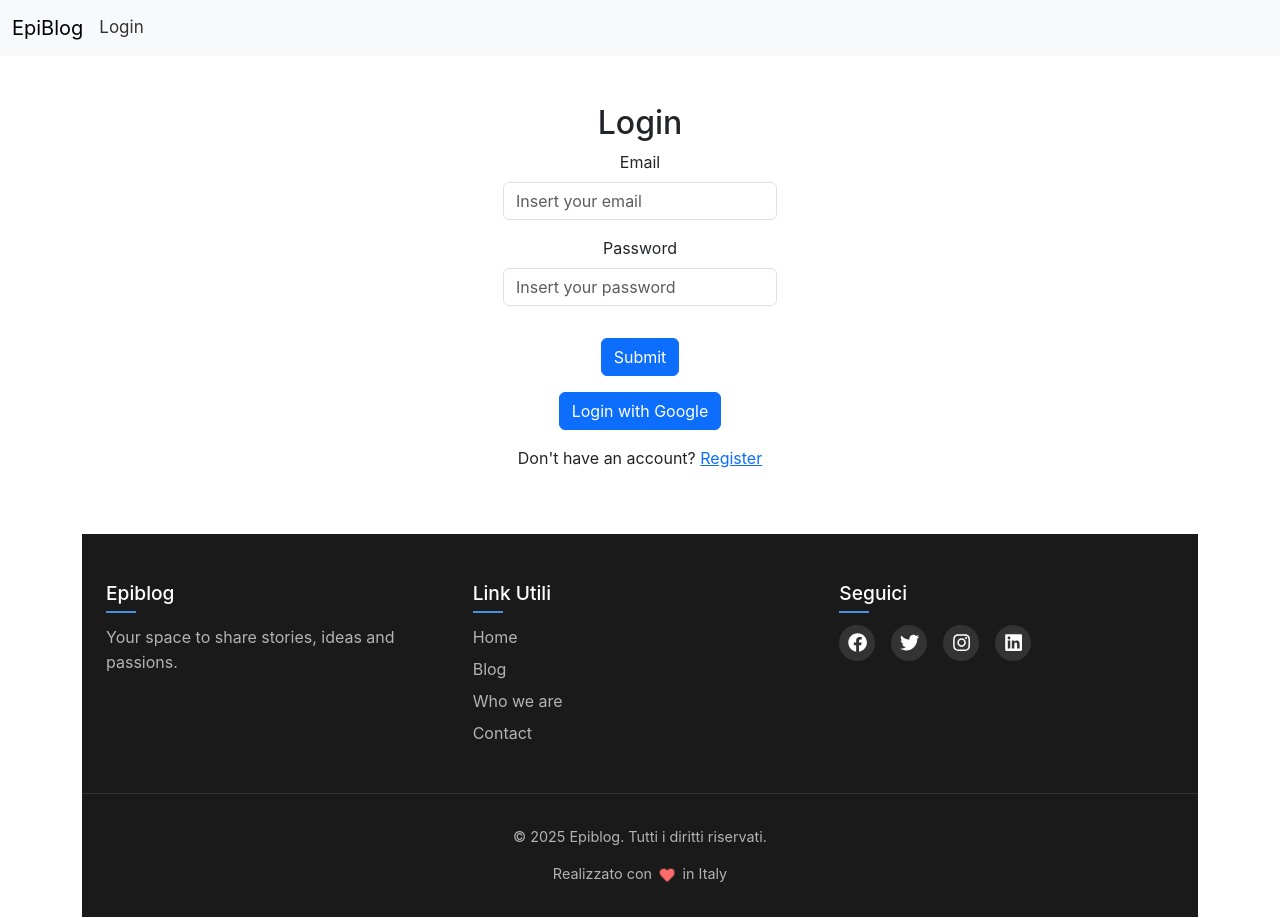
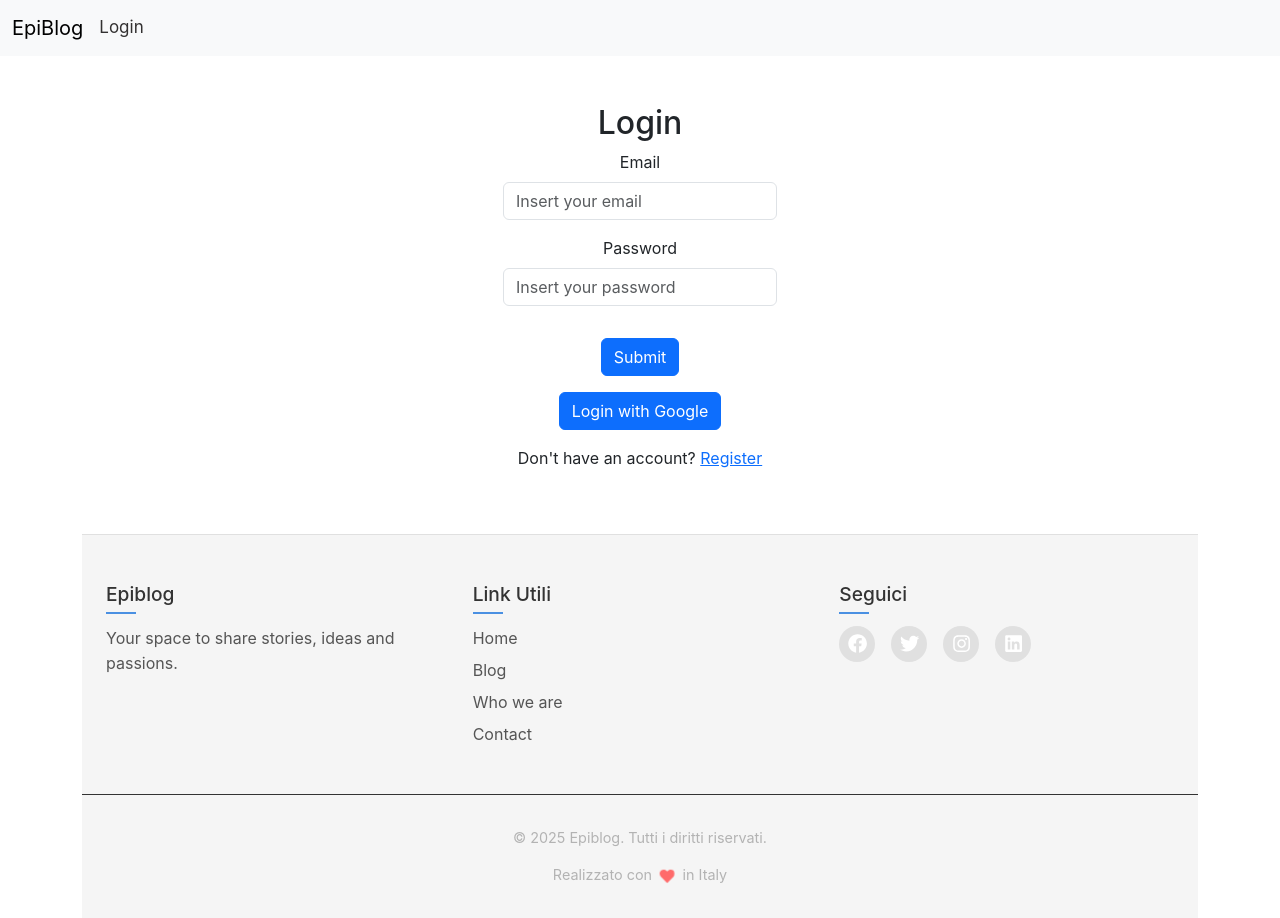
Before and after one commit to SimoneTaccarelli/Epiblog, a React (Create React App) app in the folder Front-end/epiblog/: page /login in a window 1280 px wide. Built offline with nearby package versions, Linux system fonts and the light colour scheme; no server answers.

Commit message:
sistemato css

```diff
--- a/Front-end/epiblog/src/Style/Footer.css
+++ b/Front-end/epiblog/src/Style/Footer.css
@@ -1,8 +1,9 @@
 .footer {
-    background-color: #1a1a1a;
-    color: #ffffff;
+  background-color: #f5f5f5; /* Colore bianco sporco/grigio molto chiaro */
+  color: #333; /* Testo scuro per contrasto */
   padding: 3rem 0 1rem;
   margin-top: 3rem;
+  border-top: 1px solid #e0e0e0; /* Bordo sottile per separare il footer */
 }
 
 .footer-container {
@@ -15,7 +16,7 @@
 }
 
 .footer-section h3 {
-    color: #ffffff;
+  color: #333;
   margin-bottom: 1.2rem;
   font-size: 1.2rem;
   position: relative;
@@ -28,11 +29,11 @@
   bottom: -8px;
   width: 30px;
   height: 2px;
-    background-color: #4a90e2;
+  background-color: #4a90e2; /* Blu per accento */
 }
 
 .footer-section p {
-    color: #b3b3b3;
+  color: #555;
   line-height: 1.6;
 }
 
@@ -46,13 +47,13 @@
 }
 
 .footer-section ul li a {
-    color: #b3b3b3;
+  color: #555;
   text-decoration: none;
   transition: color 0.3s;
 }
 
 .footer-section ul li a:hover {
-    color: #4a90e2;
+  color: #4a90e2; /* Blu per hover */
 }
 
 .social-icons {
@@ -67,7 +68,7 @@
   width: 36px;
   height: 36px;
   border-radius: 50%;
-    background-color: #333;
+  background-color: #e0e0e0; /* Grigio chiaro per le icone */
   color: #fff;
   font-size: 1.2rem;
   transition: all 0.3s;
```
Lines whose indentation alone changed are shown as unchanged.
